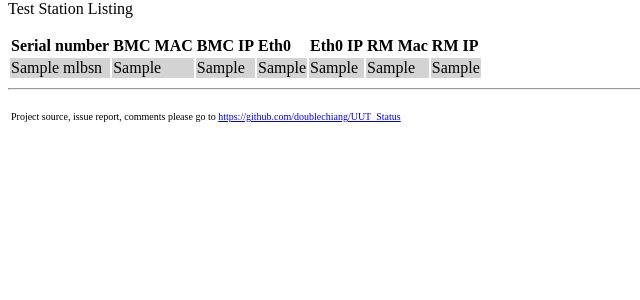
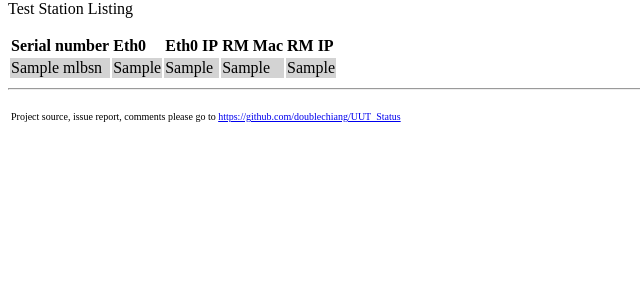
Before and after one commit to doublechiang/UUT_Status, a Flask app: template templates/ts.html in a window 1280 px wide. Shown: the part 16-316 px from the top of the page, without its empty margins (0-640 px from the left). Run offline with Flask 2, Linux system fonts and the light colour scheme; the template is opened without the code that fills it: most values are stand-ins (such as "Sample title", 1, 10 or a date in 2020).

Commit message:
fixes #4 remove BMC and IP in TS view

```diff
--- a/templates/ts.html
+++ b/templates/ts.html
@@ -28,12 +28,10 @@
 <p>Test Station Listing</p>
 
 <table>
-  <tr><th>Serial number</th><th>BMC MAC</th><th>BMC IP</th><th>Eth0</th><th>Eth0 IP</th><th>RM Mac</th><th>RM IP</th></tr>
+  <tr><th>Serial number</th><th>Eth0</th><th>Eth0 IP</th><th>RM Mac</th><th>RM IP</th></tr>
   {% for r in uuts %}
   <tr>
     <td>{{ r['mlbsn'] }}</td>
-    <td>{{ r.str_to_mac(r['bmcmac']) }}</td>
-    <td>{{ ts.getLeaseIp(r['bmcmac']) }}</td>
     <td>{{ r['eth0'] }}</td>
     <td>{{ ts.getLeaseIp(r['eth0']) }}</td>
     <td>{{ r['rack_mount_mac1'] }}</td>
```
